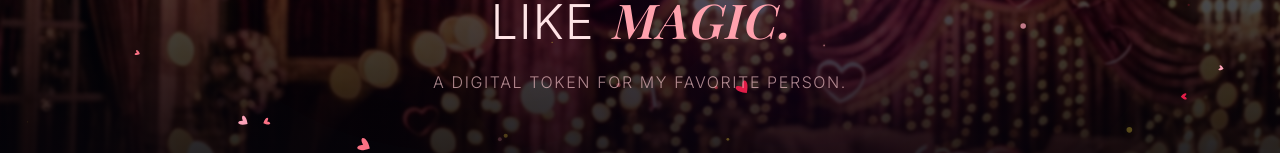
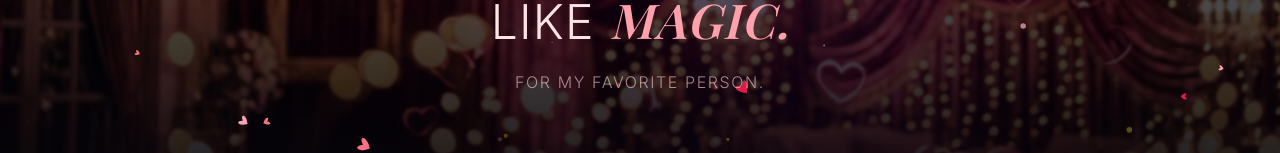
Before and after one commit to AA-Coder13/Tomybebe, a React (Vite) app: page / in a window 1280 px wide. Shown: the part 506-659 px from the top of the page. Built offline with nearby package versions, Linux system fonts and the light colour scheme; a web font is replaced by a local one.

Commit message:
Update Hero.tsx

```diff
--- a/src/components/Hero.tsx
+++ b/src/components/Hero.tsx
@@ -70,7 +70,7 @@ export default function Hero({ onScrollToGallery }: HeroProps) {
           transition={{ delay: 1.4, duration: 1.5 }}
           className="mt-6 text-sm md:text-base text-rose-200/80 max-w-md font-sans tracking-widest font-light uppercase"
         >
-          A digital token for my favorite person.
+          For my favorite person.
         </motion.p>
       </div>
 
```
